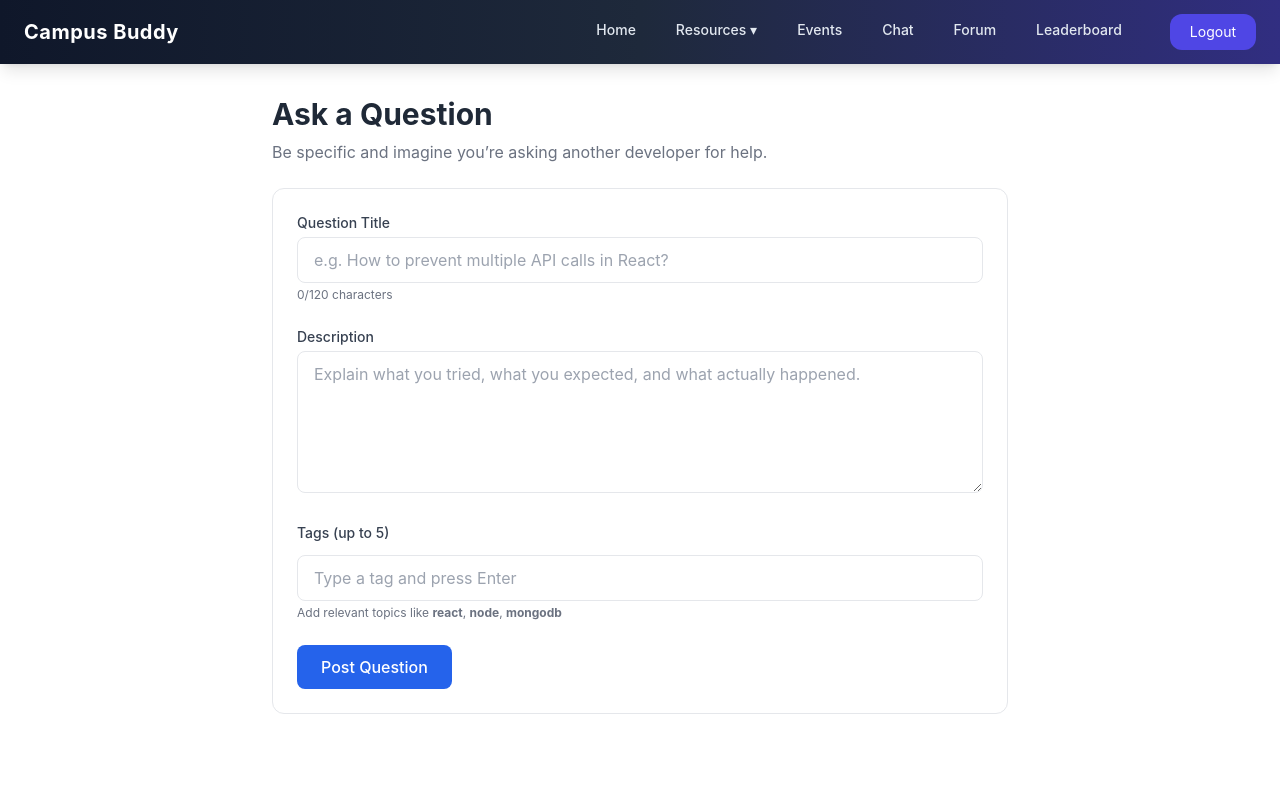
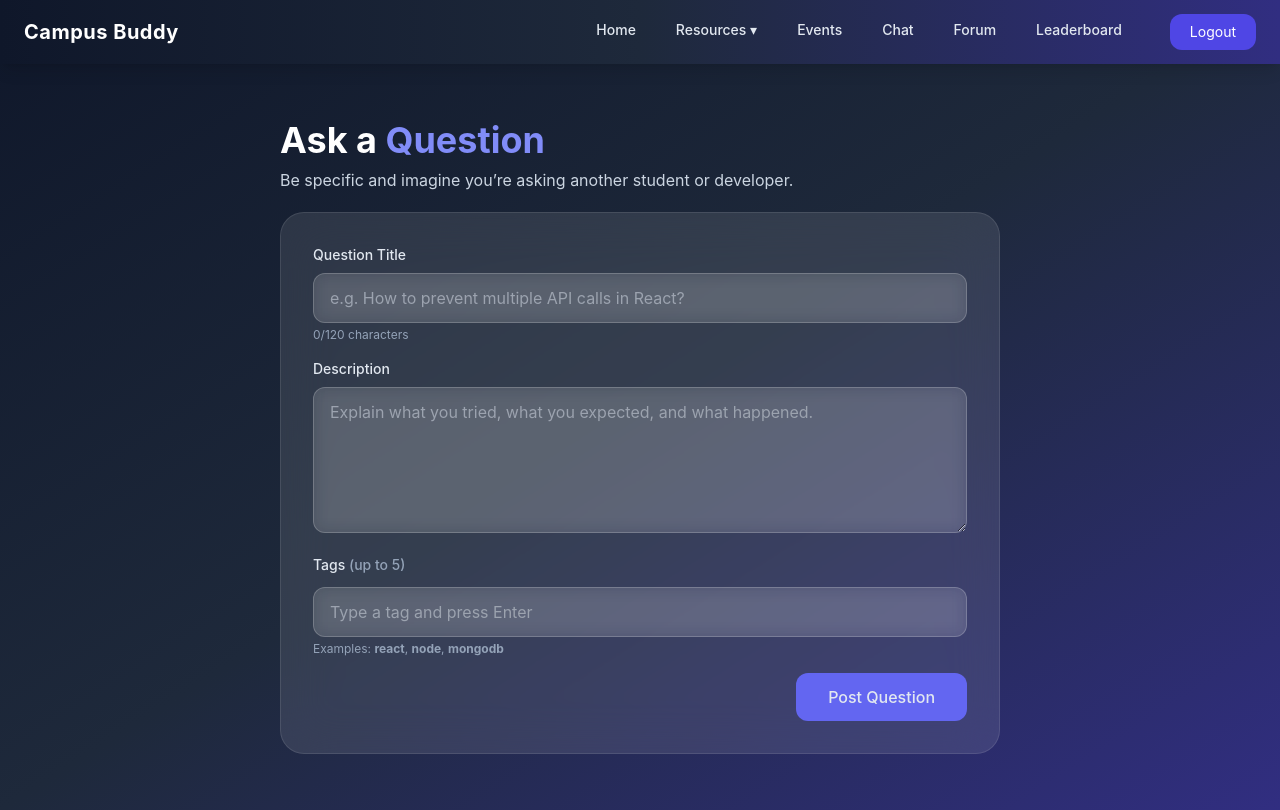
Before and after one commit to harshad1212/Campus_Buddy, a React (Create React App) app: page /forum/ask in a window 1280 px wide. Built offline with nearby package versions, Linux system fonts and the light colour scheme.

Commit message:
ui update

```diff
--- a/src/components/admin/AdminDashboard.js
+++ b/src/components/admin/AdminDashboard.js
@@ -110,7 +110,6 @@ const AdminDashboard = () => {
             </h2>
           </div>
           <div
-            onClick={() => setActiveView("pending")}
             className="bg-white rounded-xl shadow p-5 cursor-pointer hover:scale-[1.02] transition"
           >
             <p className="text-sm text-slate-500">Pending Events</p>
--- a/src/components/pages/forum/AskQuestion.js
+++ b/src/components/pages/forum/AskQuestion.js
@@ -46,13 +46,9 @@ export default function AskQuestion() {
 
     try {
       setLoading(true);
-      await askQuestion({
-        question,
-        description,
-        tags,
-      });
+      await askQuestion({ question, description, tags });
       navigate("/forum");
-    } catch (err) {
+    } catch {
       setError("Something went wrong. Please try again.");
     } finally {
       setLoading(false);
@@ -60,47 +56,70 @@ export default function AskQuestion() {
   };
 
   return (
-    <>
-    <Header/>
-    <div className="max-w-3xl mx-auto px-4 py-8">
-      {/* Header */}
-      <h2 className="text-3xl font-bold text-gray-800 mb-2">
-        Ask a Question
+    <div className="min-h-screen bg-gradient-to-br from-slate-900 via-slate-800 to-indigo-900 text-slate-200">
+      <Header />
+
+      <div className="max-w-3xl mx-auto px-6 py-14">
+        {/* HEADER */}
+        <h2 className="text-4xl font-bold text-white mb-2">
+          Ask a <span className="text-indigo-400">Question</span>
         </h2>
-      <p className="text-gray-500 mb-6">
-        Be specific and imagine you’re asking another developer for help.
+        <p className="text-slate-300 mb-5">
+          Be specific and imagine you’re asking another student or developer.
         </p>
 
-      {/* Form */}
+        {/* FORM */}
         <form
           onSubmit={submitHandler}
-        className="bg-white border border-gray-200 rounded-xl p-6 space-y-6"
+          className="
+            bg-white/10 backdrop-blur-xl
+            border border-white/10
+            rounded-3xl p-8 space-y-4
+          "
         >
           {/* Question Title */}
           <div>
-          <label className="block text-sm font-medium text-gray-700 mb-1">
+            <label className="block text-sm font-medium mb-2">
               Question Title
             </label>
             <input
-            className="w-full border rounded-lg px-4 py-2.5 focus:ring-2 focus:ring-blue-500 outline-none"
+              className="
+                w-full rounded-xl
+                bg-white/10 backdrop-blur
+                border border-white/20
+                px-4 py-3
+                text-white
+                transition-all
+                focus:outline-none focus:ring-2 focus:ring-indigo-500
+                focus:scale-[1.01]
+              "
               placeholder="e.g. How to prevent multiple API calls in React?"
               value={question}
               onChange={(e) => setQuestion(e.target.value)}
               required
             />
-          <p className="text-xs text-gray-500 mt-1">
+            <p className="text-xs text-slate-400 mt-1">
               {question.length}/120 characters
             </p>
           </div>
 
           {/* Description */}
           <div>
-          <label className="block text-sm font-medium text-gray-700 mb-1">
+            <label className="block text-sm font-medium mb-2">
               Description
             </label>
             <textarea
-            className="w-full border rounded-lg px-4 py-2.5 focus:ring-2 focus:ring-blue-500 outline-none"
-            placeholder="Explain what you tried, what you expected, and what actually happened."
+              className="
+                w-full rounded-xl
+                bg-white/10 backdrop-blur
+                border border-white/20
+                px-4 py-3
+                text-white
+                transition-all
+                focus:outline-none focus:ring-2 focus:ring-indigo-500
+                focus:scale-[1.01]
+              "
+              placeholder="Explain what you tried, what you expected, and what happened."
               rows={5}
               value={description}
               onChange={(e) => setDescription(e.target.value)}
@@ -109,21 +128,29 @@ export default function AskQuestion() {
 
           {/* Tags */}
           <div>
-          <label className="block text-sm font-medium text-gray-700 mb-1">
-            Tags (up to 5)
+            <label className="block text-sm font-medium mb-0">
+              Tags <span className="text-slate-400">(up to 5)</span>
             </label>
 
-          <div className="flex flex-wrap gap-2 mb-2">
+            {/* Tag Pills */}
+            <div className="flex flex-wrap gap-2 mb-3">
               {tags.map((tag) => (
                 <span
                   key={tag}
-                className="flex items-center gap-1 bg-blue-50 text-blue-700 px-3 py-1 rounded-full text-sm"
+                  className="
+                    flex items-center gap-1
+                    bg-indigo-500/15
+                    text-indigo-300
+                    px-3 py-1.5
+                    rounded-full text-sm
+                    border border-indigo-400/30
+                  "
                 >
                   #{tag}
                   <button
                     type="button"
                     onClick={() => removeTag(tag)}
-                  className="hover:text-red-500"
+                    className="hover:text-red-400 transition"
                   >
                     <X size={14} />
                   </button>
@@ -131,39 +158,55 @@ export default function AskQuestion() {
               ))}
             </div>
 
+            {/* Tag Input */}
             <input
-            className="w-full border rounded-lg px-4 py-2.5 focus:ring-2 focus:ring-blue-500 outline-none"
+              className="
+                w-full rounded-xl
+                bg-white/10 backdrop-blur
+                border border-white/20
+                px-4 py-3
+                text-white
+                transition-all
+                focus:outline-none focus:ring-2 focus:ring-indigo-500
+              "
               placeholder="Type a tag and press Enter"
               value={tagInput}
               onChange={(e) => setTagInput(e.target.value)}
               onKeyDown={addTag}
             />
 
-          <p className="text-xs text-gray-500 mt-1">
-            Add relevant topics like <b>react</b>, <b>node</b>, <b>mongodb</b>
+            <p className="text-xs text-slate-400 mt-1">
+              Examples: <b>react</b>, <b>node</b>, <b>mongodb</b>
             </p>
           </div>
 
           {/* Error */}
           {error && (
-          <p className="text-sm text-red-600 font-medium">
+            <p className="text-sm text-red-400 font-medium">
               {error}
             </p>
           )}
 
           {/* Submit */}
+          <div className="flex justify-end">
             <button
               disabled={loading}
-          className={`w-full sm:w-auto px-6 py-2.5 rounded-lg font-medium text-white ${
+              className={`
+                px-8 py-3 rounded-xl
+                font-medium
+                transition-all
+                ${
                   loading
-              ? "bg-blue-400 cursor-not-allowed"
-              : "bg-blue-600 hover:bg-blue-700"
-          }`}
+                    ? "bg-indigo-400/50 cursor-not-allowed"
+                    : "bg-indigo-500 hover:bg-indigo-600 hover:scale-[1.03]"
+                }
+              `}
             >
               {loading ? "Posting..." : "Post Question"}
             </button>
+          </div>
         </form>
       </div>
-    </>
+    </div>
   );
 }
--- a/src/components/pages/forum/ForumList.js
+++ b/src/components/pages/forum/ForumList.js
@@ -100,7 +100,7 @@ export default function ForumList() {
           >
             <option value="">All Tags</option>
             {allTags.map((tag) => (
-              <option key={tag} value={tag}>
+              <option key={tag} value={tag} className="bg-slate-900 text-white">
                 #{tag}
               </option>
             ))}
--- a/src/components/pages/seeResources.js
+++ b/src/components/pages/seeResources.js
@@ -129,7 +129,7 @@ const SeeResources = () => {
         onChange={onChange}
         className="
           w-full appearance-none
-          bg-white/10 backdrop-blur-xl
+          bg-white/5 backdrop-blur-xl
           border border-white/20
           rounded-xl
           px-4 py-3 pr-10
@@ -222,11 +222,11 @@ const SeeResources = () => {
         </form>
 
         {/* RESOURCE LIST */}
-        <div className="grid md:grid-cols-2 gap-8">
+        <div className="grid md:grid-cols-2 gap-8 mx-10">
           {resources.map((res) => (
             <div
               key={res._id}
-              className="bg-white/10 backdrop-blur-xl border border-white/10 rounded-3xl p-4"
+              className="bg-white/10 backdrop-blur-xl border border-white/10 rounded-3xl p-5"
             >
               <div className="flex gap-2 text-base mb-3">
                 <span className="tag">{res.stream}</span>
```
Also changed, not shown: src/components/pages/forum/QuestionDetail.js (+107 -65 lines). Lines whose indentation alone changed are shown as unchanged.
